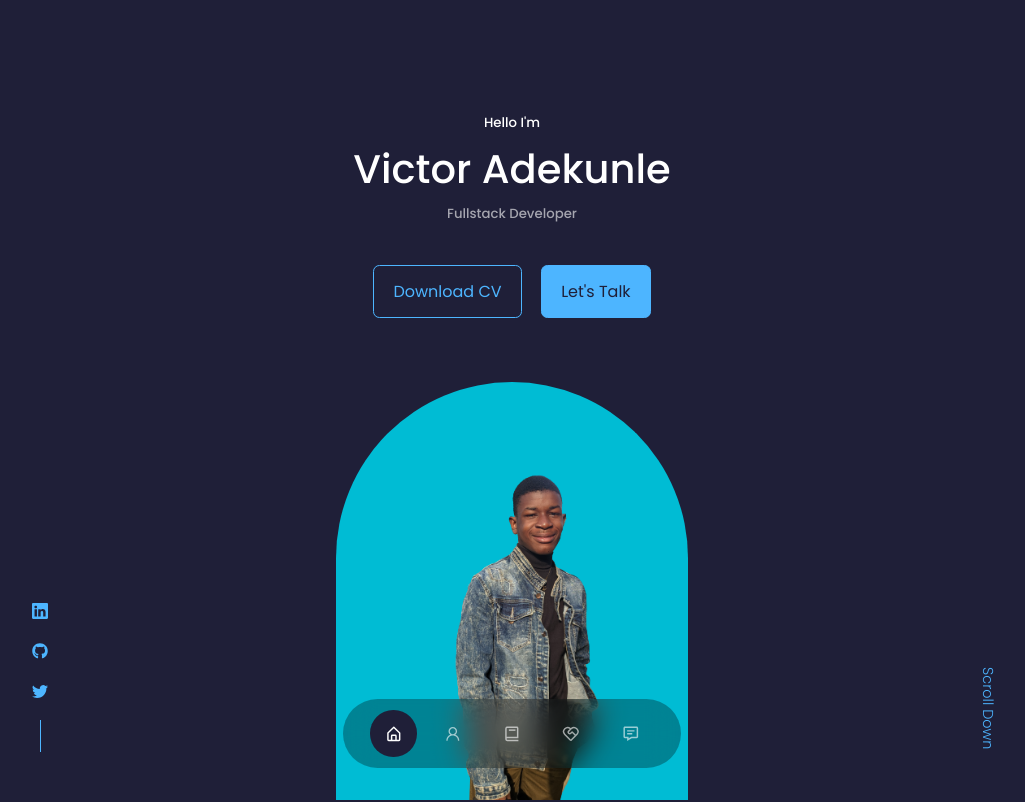
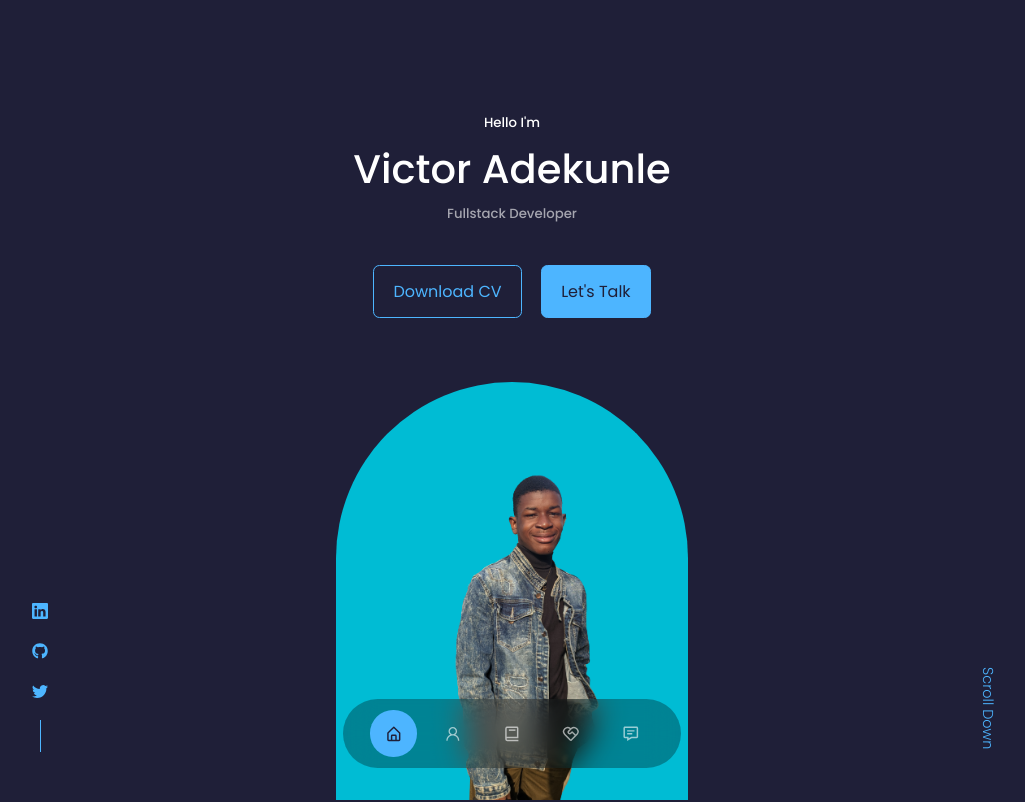
Before and after one commit to Big-Pabby/React-Portfolio-Website, a React (Create React App) app: page / in a window 1280 px wide. Shown: the top 802 px of the page, without its empty margins (128-1153 px from the left). Built offline with nearby package versions, Linux system fonts and the light colour scheme.

Commit message:
Change nav contrast

```diff
--- a/src/components/nav/nav.css
+++ b/src/components/nav/nav.css
@@ -31,6 +31,6 @@ nav a:hover {
 }
 
 nav a.active {
-    background: var(--color-bg);
-    color: var(--color-white);
+    background: var(--color-primary);
+    color: var(--color-bg);
 }
```
